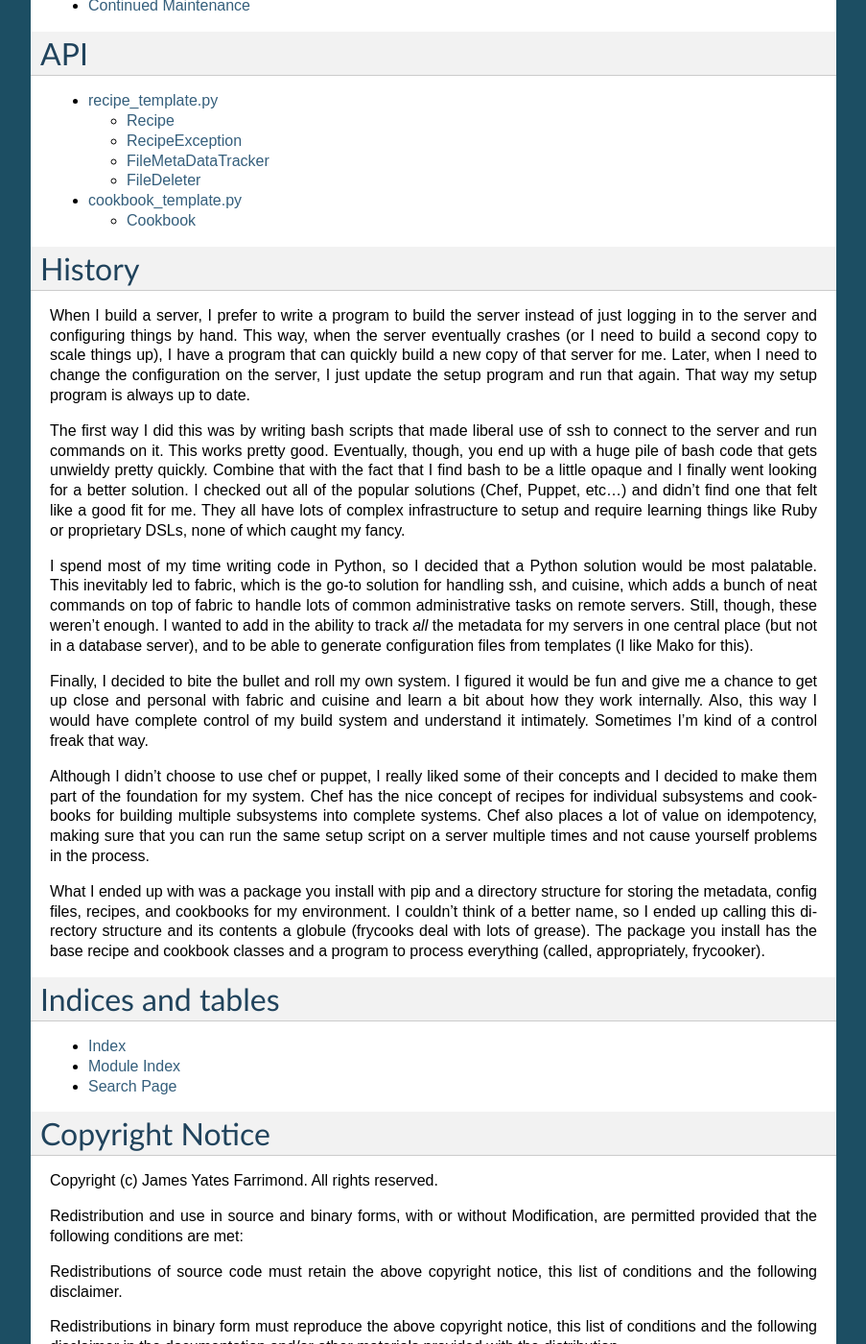
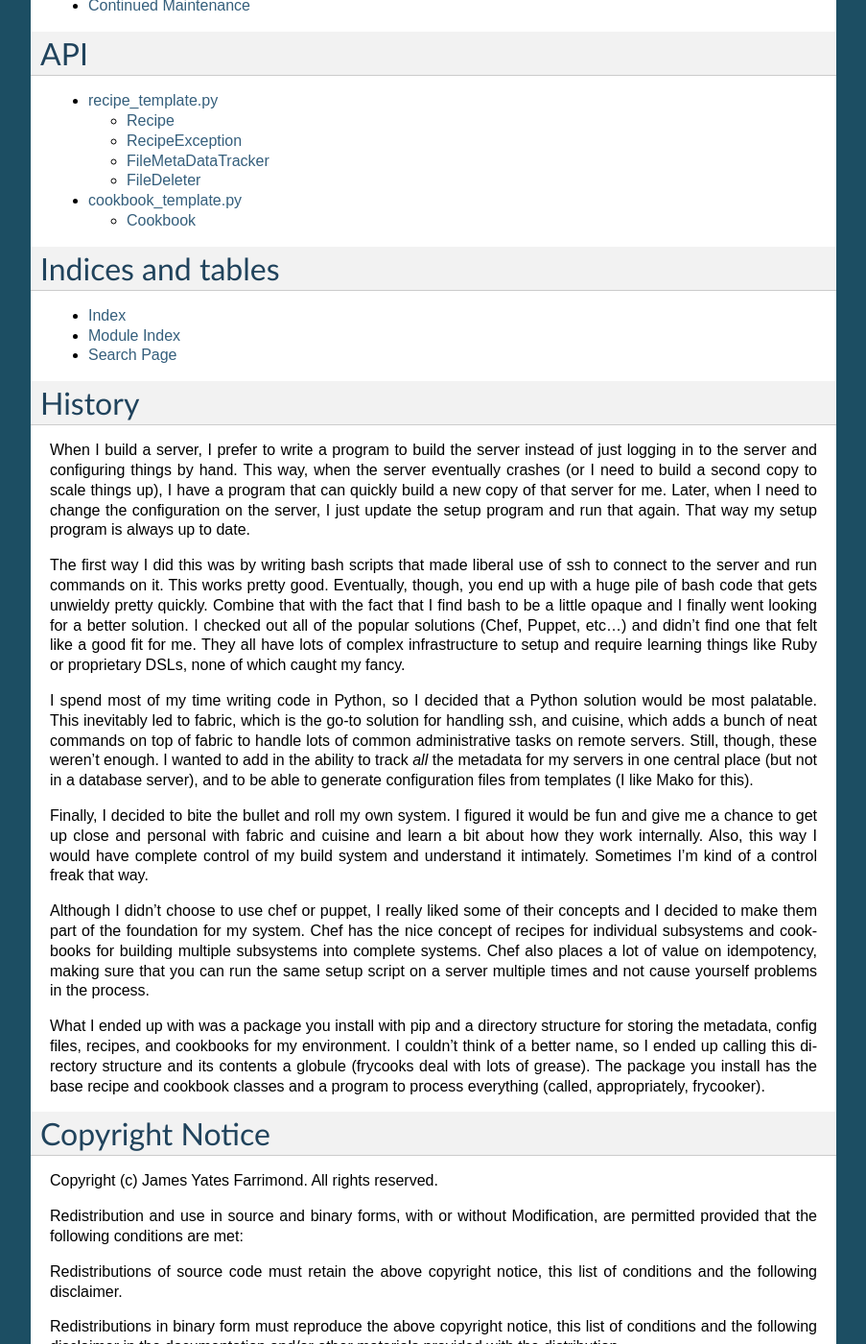
Before and after one commit to jfarrimo/frycook, a Sphinx documentation site: the page built from frycook-docs/source/index.rst, in a window 1280 px wide and 1400 px high, scrolled down 1053 px. Shown: the whole window at 96% size, without its empty margins (198-1101 px from the left). Built offline with Sphinx 7.4.7, drawn with Linux system fonts in a browser that asks for light colours; part of the change alters nothing that is shown; some of the changed text lies outside the part shown.

```diff
--- a/frycook-docs/source/index.rst
+++ b/frycook-docs/source/index.rst
@@ -50,6 +50,12 @@ API
    recipe_template
    cookbook_template
 
+Indices and tables
+==================
+
+* :ref:`genindex`
+* :ref:`modindex`
+* :ref:`search`
 
 History
 =======
@@ -106,13 +112,6 @@ deal with lots of grease).  The package you install has the base recipe
 and cookbook classes and a program to process everything (called,
 appropriately, frycooker).
 
-Indices and tables
-==================
-
-* :ref:`genindex`
-* :ref:`modindex`
-* :ref:`search`
-
 Copyright Notice
 ================
 
```
Also changed, not shown: 1 other file.
